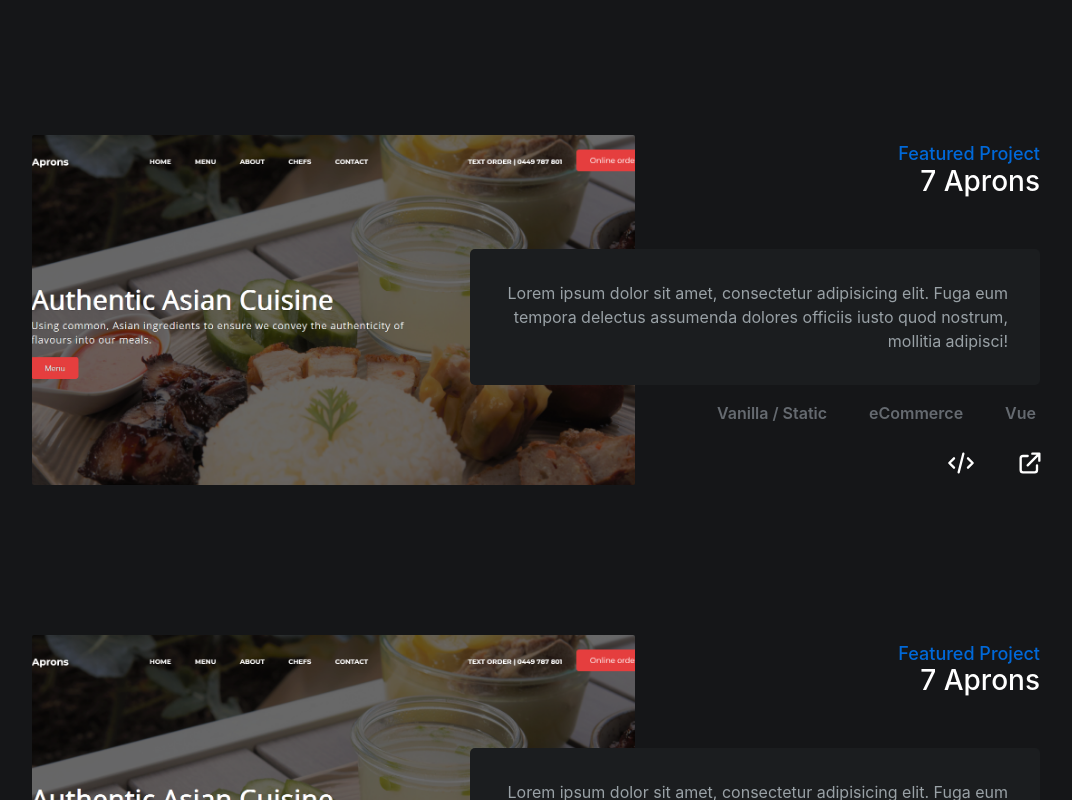
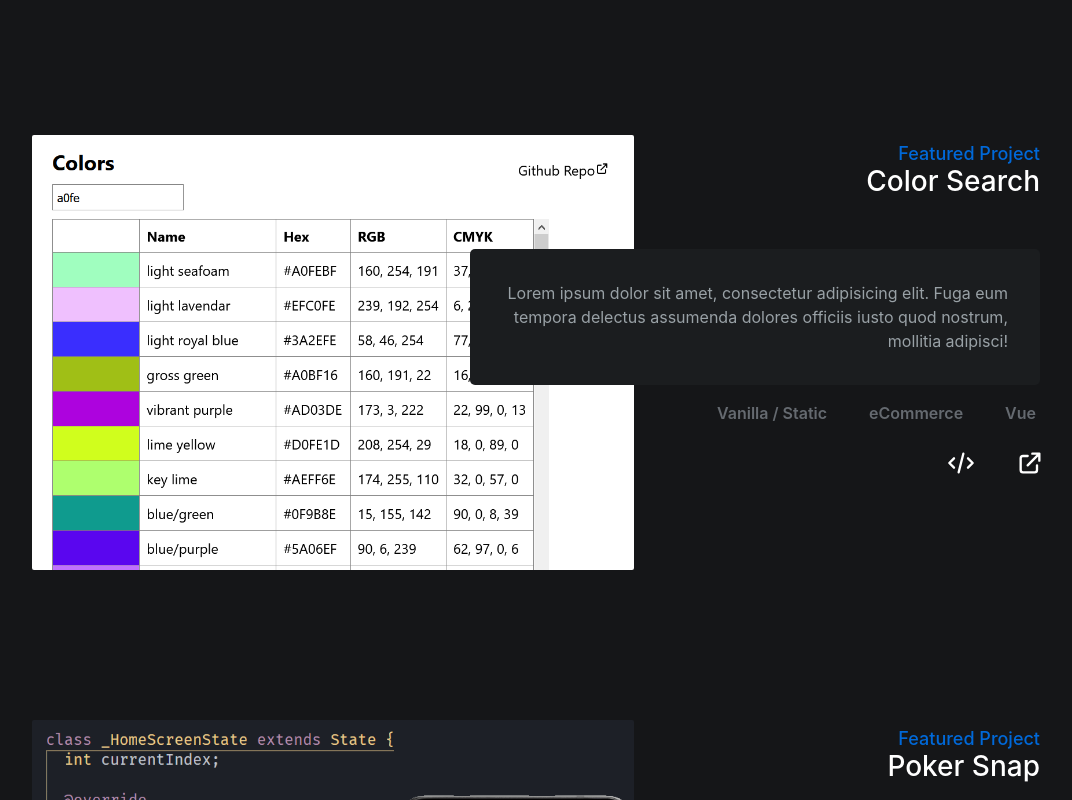
Before and after one commit to timeitel/portfolio, a Next.js app: page / in a window 1280 px wide. Shown: the part 2960-3760 px from the top of the page, without its empty margins (88-1160 px from the left). Built offline with nearby package versions, Linux system fonts and the light colour scheme.

Commit message:
update: rendering project props

```diff
--- a/components/Home/Project/project.tsx
+++ b/components/Home/Project/project.tsx
@@ -9,7 +9,7 @@ const project: FC<ProjectProps> = ({ github, tags, title, url, image }) => {
 
   return (
     <S.Project>
-      <img src={image} alt='' />
+      <img src={image} alt='Image for Project' />
 
       <S.ProjectContent>
         <S.HGroup>
--- a/content/projects/2 ColorSearch.md
+++ b/content/projects/2 ColorSearch.md
@@ -1,9 +1,9 @@
 ---
-title: 7 Aprons
-tags: Vanilla / Static, eCommerce, Vue.js
-image: 7aprons.png
-url: https://www.7aprons.com/
-github: https://github.com/timeitel/7aprons
+title: Color Search
+tags: React.js, Hooks
+image: color-search.png
+url: https://timeitel.github.io/color-search/
+github: https://github.com/timeitel/color-search
 ---
 
-This is the test description for the 7 Aprons website.
+This is the test description for the color search website.
--- a/content/projects/3 PokerNight.md
+++ /dev/null
@@ -1,9 +0,0 @@
----
-title: 7 Aprons
-tags: Vanilla / Static, eCommerce, Vue.js
-image: 7aprons.png
-url: https://www.7aprons.com/
-github: https://github.com/timeitel/7aprons
----
-
-This is the test description for the 7 Aprons website.
--- /dev/null
+++ b/content/projects/3 PokerSnap.md
@@ -0,0 +1,9 @@
+---
+title: Poker Snap
+tags: Flutter, Dart, Mobile
+image: poker-snap.png
+url:
+github:
+---
+
+This is the test description for the poker snap app.
```
Also changed, not shown: public/poker-snap.png (renamed from public/poker-night.png).
